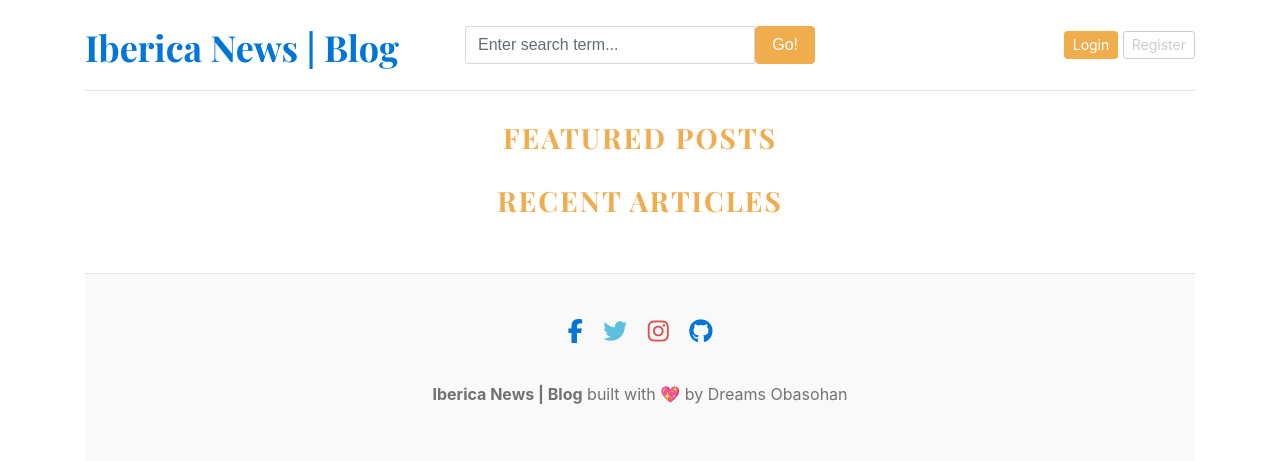
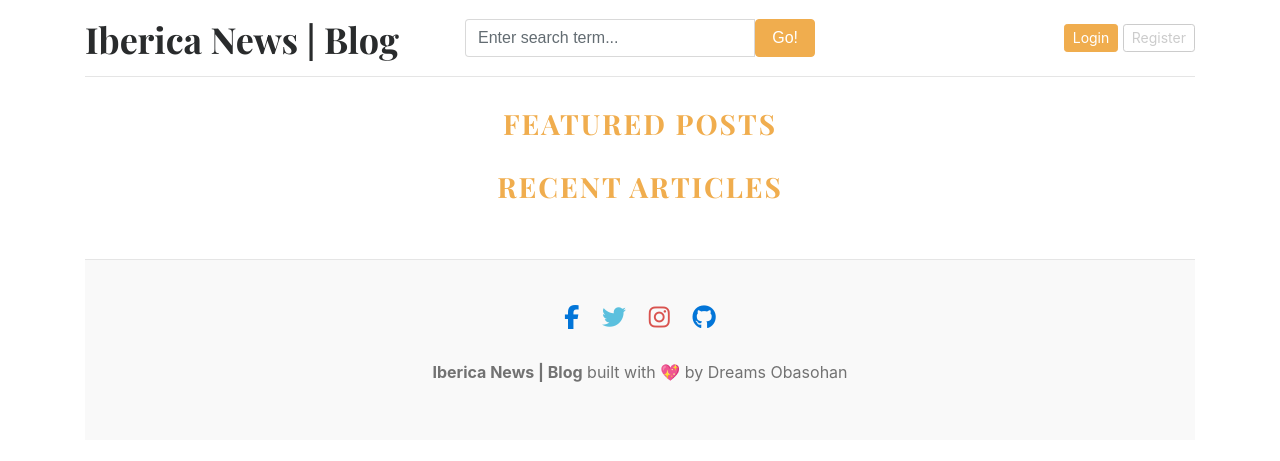
Before and after one commit to Obasohan2/django_iberica, a Django app: page / in a window 1280 px wide. Shown: the top 461 px of the page. Run offline with Django 5.2, Linux system fonts and the light colour scheme; data that the repository does not hold is empty; some libraries are stand-ins or nearby versions.

Commit message:
Clear up bugs and address codes errors

```diff
--- a/static/css/blogstyle.css
+++ b/static/css/blogstyle.css
@@ -5,7 +5,7 @@
 }
 
 .blog-header-logo {
-  font-family: "Playfair Display", Georgia, "Times New Roman", serif/*rtl:Amiri, Georgia, "Times New Roman", serif*/;
+  font-family: "Playfair Display", Georgia, "Times New Roman", serif; /* rtl: Amiri, Georgia, "Times New Roman", serif */
   font-size: 2.25rem;
 }
 
@@ -14,12 +14,13 @@
 }
 
 h1, h2, h3, h4, h5, h6 {
-  font-family: "Playfair Display", Georgia, "Times New Roman", serif/*rtl:Amiri, Georgia, "Times New Roman", serif*/;
+  font-family: "Playfair Display", Georgia, "Times New Roman", serif; /* rtl: Amiri, Georgia, "Times New Roman", serif */
 }
 
 .display-4 {
   font-size: 2.5rem;
 }
+
 @media (min-width: 768px) {
   .display-4 {
     font-size: 3rem;
@@ -34,9 +35,14 @@ h1, h2, h3, h4, h5, h6 {
   flex: 0 0 auto;
 }
 
-.h-250 { height: 250px; }
+.h-250 {
+  height: 250px;
+}
+
 @media (min-width: 768px) {
-  .h-md-250 { height: 250px; }
+  .h-md-250 {
+    height: 250px;
+  }
 }
 
 /* Pagination */
@@ -44,42 +50,43 @@ h1, h2, h3, h4, h5, h6 {
   margin-bottom: 4rem;
 }
 
-/*
- * Blog posts
- */
+/* Blog posts */
 .blog-post {
   margin-bottom: 4rem;
 }
+
 .blog-post-title {
   font-size: 2.5rem;
 }
+
 .blog-post-meta {
   margin-bottom: 1.25rem;
   color: #727272;
 }
 
-/*
- * Footer
- */
+/* Footer */
 .blog-footer {
   padding: 2.5rem 0;
   color: #727272;
   text-align: center;
   background-color: #f9f9f9;
-  border-top: .05rem solid #e5e5e5;
+  border-top: 0.05rem solid #e5e5e5;
+  display: flex;
+  justify-content: center;
+  flex-direction: column;
 }
+
 .blog-footer p:last-child {
   margin-bottom: 0;
+  padding: 1rem 0;
   text-align: center;
-  padding: 1rem 0;
+  justify-content: center;
 }
-
 
 .btn-signup {
   background-color: #0069d9;
   color: white;
 }
-
 
 .fa-heart {
   color: gray; /* default for all hearts */
@@ -89,12 +96,10 @@ h1, h2, h3, h4, h5, h6 {
   color: red; /* only when liked */
 }
 
-
 .btn-like i:hover {
   color: darkred;
   cursor: pointer;
 }
-
 
 .btn-like {
   background: none;
--- a/templates/base.html
+++ b/templates/base.html
@@ -17,6 +17,10 @@
   <!-- Font Awesome -->
   <link href="https://cdnjs.cloudflare.com/ajax/libs/font-awesome/6.5.0/css/all.min.css" rel="stylesheet">
 
+  <!-- Scripts -->
+  <script src="https://code.jquery.com/jquery-3.2.1.slim.min.js"></script>
+  <script src="https://cdn.jsdelivr.net/npm/bootstrap@4.0.0/dist/js/bootstrap.min.js"></script>
+
   <!-- Custom CSS -->
   <link href="{% static 'css/blogstyle.css' %}" rel="stylesheet">
 </head>
@@ -26,7 +30,7 @@
     <header class="blog-header py-3">
       <div class="row flex-nowrap justify-content-between align-items-center">
         <div class="col-4 pt-1">
-          <a class="blog-header-logo text-dark" href="/">Iberica News | Blog</a>
+          <a class="blog-header-logo text-dark h4 font-weight-bold mb-0" href="/">Iberica News | Blog</a>
         </div>
         <div class="col-4">
           <form action="{% url 'search' %}" method="GET">
@@ -80,19 +84,27 @@
 
     <!-- Footer -->
 <footer class="blog-footer mt-5">
-      <div class="mb-3 text-center">
-        <a href="https://www.facebook.com" target="_blank" class="text-primary mx-2" style="font-size: 1.5rem;"><i class="fab fa-facebook-f"></i></a>
-        <a href="https://www.twitter.com" target="_blank" class="text-info mx-2" style="font-size: 1.5rem;"><i class="fab fa-twitter"></i></a>
-        <a href="https://www.instagram.com" target="_blank" class="text-danger mx-2" style="font-size: 1.5rem;"><i class="fab fa-instagram"></i></a>
-        <a href="https://www.github.com" target="_blank" class="text-dark mx-2" style="font-size: 1.5rem;"><i class="fab fa-github"></i></a>
+  <div class="mb-2 text-center">
+    <a href="https://www.facebook.com" target="_blank" rel="noopener noreferrer" class="text-primary mx-2" style="font-size: 1.5rem;">
+      <i class="fab fa-facebook-f" aria-hidden="true"></i>
+      <span class="sr-only">Facebook</span>
+    </a>
+    <a href="https://www.twitter.com" target="_blank" rel="noopener noreferrer" class="text-info mx-2" style="font-size: 1.5rem;">
+      <i class="fab fa-twitter" aria-hidden="true"></i>
+      <span class="sr-only">Twitter</span>
+    </a>
+    <a href="https://www.instagram.com" target="_blank" rel="noopener noreferrer" class="text-danger mx-2" style="font-size: 1.5rem;">
+      <i class="fab fa-instagram" aria-hidden="true"></i>
+      <span class="sr-only">Instagram</span>
+    </a>
+    <a href="https://www.github.com" target="_blank" rel="noopener noreferrer" class="text-dark mx-2" style="font-size: 1.5rem;">
+      <i class="fab fa-github" aria-hidden="true"></i>
+      <span class="sr-only">GitHub</span>
+    </a>
   </div>
   <p><strong>Iberica News | Blog</strong> built with 💖 by Dreams Obasohan</p>
 </footer>
-  </div>
 
-  <!-- Scripts -->
-  <script src="https://code.jquery.com/jquery-3.2.1.slim.min.js"></script>
-  <script src="https://cdn.jsdelivr.net/npm/bootstrap@4.0.0/dist/js/bootstrap.min.js"></script>
 <script>
   setTimeout(function () {
     $('#msg').alert('close');
```
Also changed, not shown: TESTING.md (+6 -2 lines), templates/category_posts.html (+6 -7 lines), README.md, static/image/frontpage.png (added), static/image/login.png (added), static/image/signup.png (added). Lines whose indentation alone changed are shown as unchanged.
